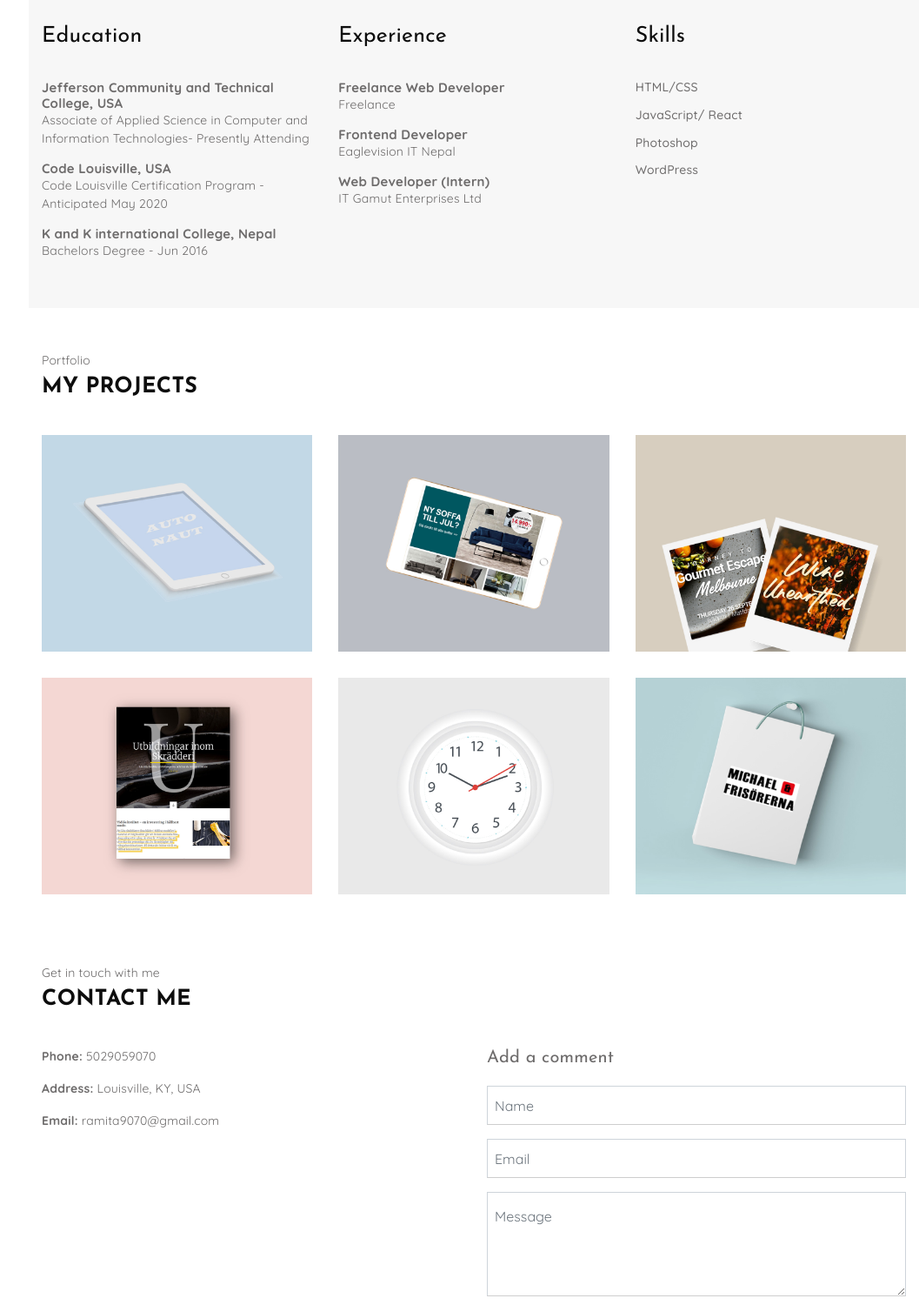
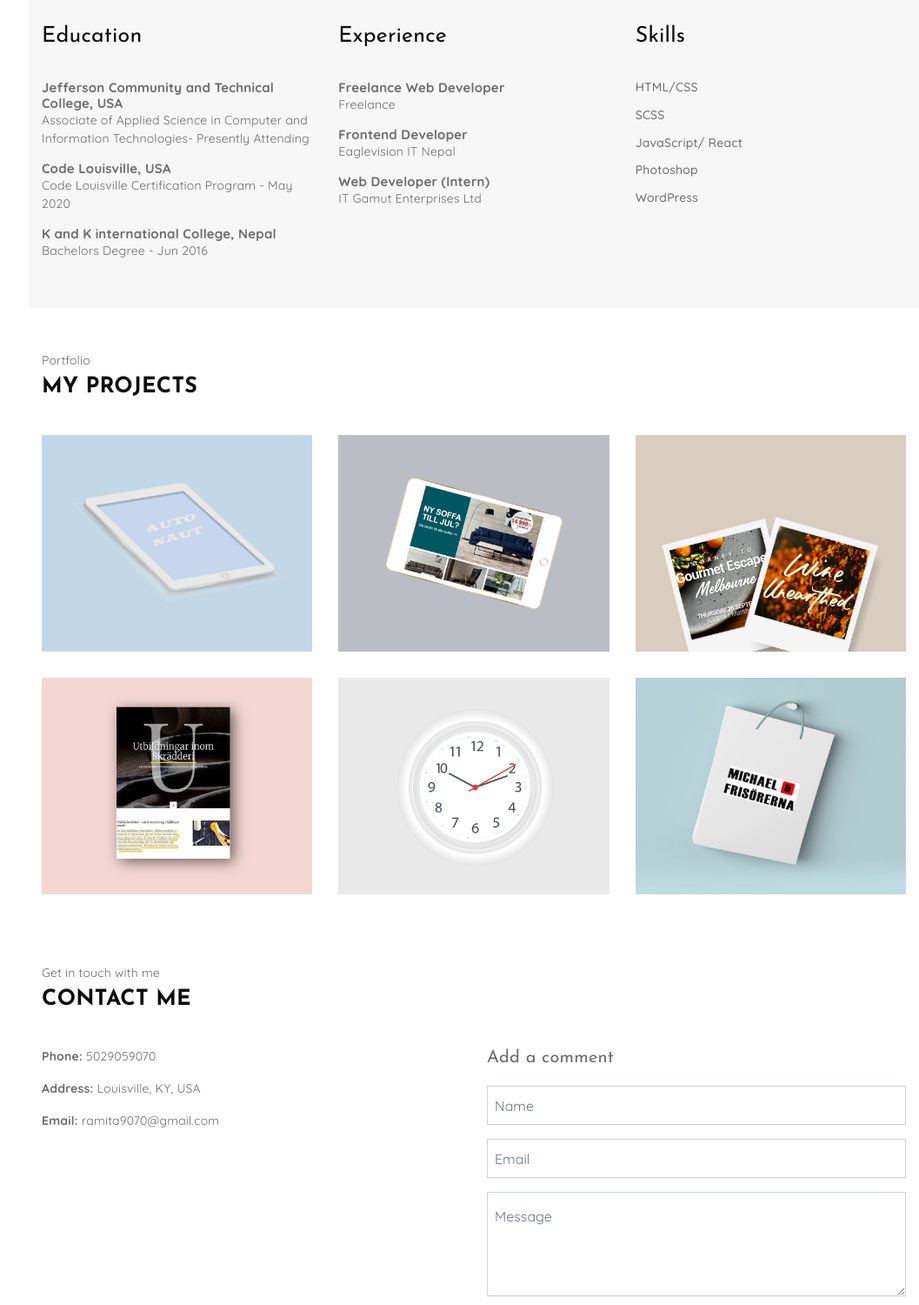
Before and after one commit to ramitak/ramitak.github.io, a plain HTML site: page index.html in a window 1280 px wide. Shown: the part 1300-2800 px from the top of the page at 87% size, without its empty margins (223-1280 px from the left). Drawn offline with Linux system fonts and the light colour scheme; a web font is replaced by a local one.

Commit message:
index file modified

```diff
--- a/index.html
+++ b/index.html
@@ -22,7 +22,7 @@
         <aside id="rm-aside">
             <header>
                 <h1 class="rmt-logo"><span>R</span></h1>
-                <span>Ramita Kumpakha</span>
+                <span>Ramita Kumpakha 123</span>
             </header>
             <nav class="main-nav">
                 <ul>
@@ -121,7 +121,7 @@
 
                                         <div class="rm-info">
                                             <h5>Code Louisville, USA</h5>
-                                            <span>Code Louisville Certification Program - Anticipated May 2020</span>
+                                            <span>Code Louisville Certification Program - May 2020</span>
                                         </div>
 
                                         <div class="rm-info">
@@ -159,6 +159,15 @@
                                             <div class="rm-skill">
                                                 <div class="progress-list">
                                                     <h5>HTML/CSS</h5>
+                                                    <!-- <span class="">90%</span>
+                                                    <div class="progress">
+                                                        <div class="progress-bar" style="width: 90%"></div>
+                                                    </div> -->
+                                                </div>
+                                                <!-- progress-list / -->
+
+                                                <div class="progress-list">
+                                                    <h5>SCSS</h5>
                                                     <!-- <span class="">90%</span>
                                                     <div class="progress">
                                                         <div class="progress-bar" style="width: 90%"></div>
@@ -272,7 +281,7 @@
                                     <div class="portf-overlay">
                                         <div class="portf-desc">
                                             <h3>Skradderiforbundet</h3>
-                                            <span>Code</span>
+                                            <span>Web Design</span>
                                         </div>
                                     </div>
                                 </a>
@@ -328,7 +337,7 @@
                     <div class="row">
                         <div class="col-md-6">
                             <div class="info-wrap">
-                                <p><strong>Phone:</strong> 5029059070</p>
+                                <p><strong>Phone:</strong> <a href="tel:502-905-9070" title="Call - 5029059070">5029059070</a> </p>
                                 <p><strong>Address:</strong> Louisville, KY, USA</p>
                                 <p><strong>Email:</strong> <a href="https://mail.google.com/">ramita9070@gmail.com</a> </p>
                             </div>
```
